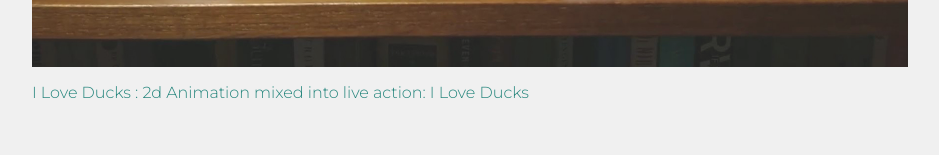
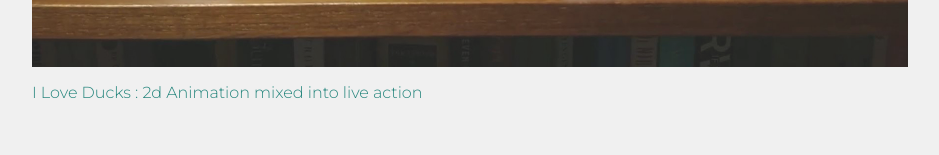
Before and after one commit to tasaneedawson/tasaneedawson.github.io, a website: page mograph.html in a window 1280 px wide. Shown: the part 2488-2643 px from the top of the page, without its empty margins (170-1109 px from the left). Drawn offline with nearby package versions, Linux system fonts and the light colour scheme; a web font is replaced by a local one.

Commit message:
edit typo-2

```diff
--- a/mograph.html
+++ b/mograph.html
@@ -79,7 +79,7 @@
           <div class="video-mograph mograph3">
             <a href="https://player.vimeo.com/video/578611397?badge=0&amp;autopause=0&amp;player_id=0&amp;app_id=58479&portrait=0&byline=0" class="glightbox" data-gallery="gallery1"><img class="" src="/public/assets/images/iloveducks.jpg"/></a>
 
-            <p>I Love Ducks : 2d Animation mixed into live action: I Love Ducks</p>
+            <p>I Love Ducks : 2d Animation mixed into live action</p>
           </div>
 
           <script src="https://player.vimeo.com/api/player.js"></script>
```
